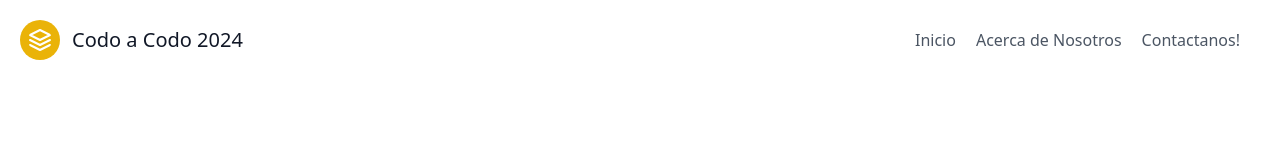
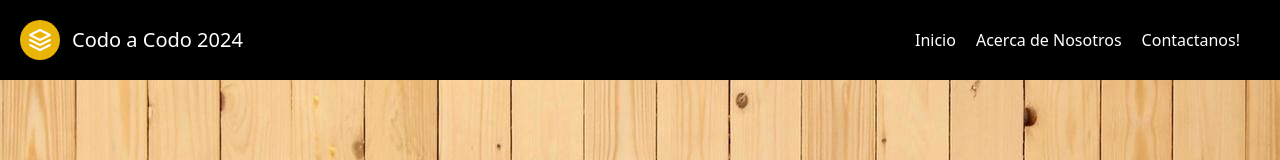
Before and after one commit to Thecknt/sopa, a website: page index.html in a window 1280 px wide. Shown: the top 160 px of the page. Drawn offline with nearby package versions, Linux system fonts and the light colour scheme; the site is published under a folder, as on GitHub Pages, so addresses that start at the root find nothing; files whose address does not match are found by name.

Commit message:
Update index.html

```diff
--- a/index.html
+++ b/index.html
@@ -3,9 +3,7 @@
 <head>
     <meta charset="UTF-8">
     <meta name="viewport" content="width=device-width, initial-scale=1.0">
-    <link href="https://cdn.jsdelivr.net/npm/tailwindcss@2.2.16/dist/tailwind.min.css" rel="stylesheet">
-    <script src="https://cdn.tailwindcss.com"></script>
-    <link rel="stylesheet" href="/src/output.css" type="text/css">
+    <link rel="stylesheet" href="src/output.css" type="text/css">
     <title>Ejercicio 1</title>
 </head>
 <body>
```
